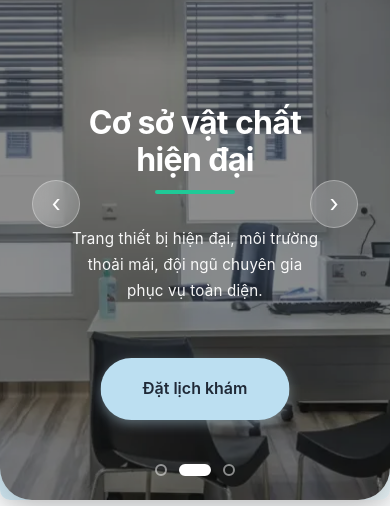
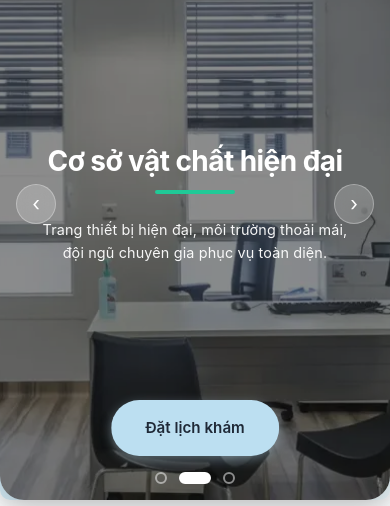
Before and after one commit to thien1805/WebProject-FE, a React (Vite) app: page / in a window 390 px wide. Shown: the part 148-654 px from the top of the page. Built offline with nearby package versions, Linux system fonts and the light colour scheme; no server answers.

Commit message:
fix css homepage

```diff
--- a/src/pages/Home/Carousel.css
+++ b/src/pages/Home/Carousel.css
@@ -58,13 +58,6 @@
   max-width: 75rem;
   margin: 0 auto;
   animation: slideTextIn 0.8s ease both;
-}
-
-@media (min-width: 768px) {
-  .slide-content {
-    gap: 2.5rem;
-    padding: 3rem 4rem;
-  }
 }
 
 .slide-title {
@@ -169,20 +162,6 @@
   box-shadow: 0 10px 30px rgba(0, 0, 0, 0.2);
 }
 
-@media (min-width: 768px) {
-  .carousel {
-    height: 80vh;
-    min-height: 600px;
-  }
-}
-
-@media (min-width: 1024px) {
-  .carousel {
-    height: 85vh;
-    min-height: 700px;
-  }
-}
-
 .carousel-nav {
   position: absolute;
   top: 50%;
@@ -252,3 +231,72 @@
 .slide-subtitle {
   text-align: center;
 }
+
+@media (min-width: 768px) {
+  .slide-content {
+    gap: 2.5rem;
+    padding: 3rem 4rem;
+  }
+
+  .carousel {
+    height: 80vh;
+    min-height: 600px;
+  }
+}
+
+@media (min-width: 1024px) {
+  .carousel {
+    height: 85vh;
+    min-height: 700px;
+  }
+}
+
+@media (max-width: 767px) {
+  .carousel {
+    height: 70vh;
+    min-height: 380px;
+    border-radius: 0 0 1.5rem 1.5rem;
+  }
+
+  .slide-content {
+    gap: 1.5rem;
+    padding: 1.75rem 1.25rem;
+    width: 92%;
+  }
+
+  .slide-title {
+    font-size: 1.75rem;
+    line-height: 1.2;
+  }
+
+  .slide-subtitle {
+    font-size: 0.9rem;
+    line-height: 1.6;
+  }
+
+  .slide-button-wrapper {
+    bottom: 2.75rem;
+  }
+
+  .slide-button {
+    padding: 0.85rem 2rem;
+    font-size: 0.95rem;
+    white-space: normal;
+    max-width: 240px;
+    text-align: center;
+  }
+
+  .carousel-nav {
+    padding: 0 1rem;
+  }
+
+  .carousel-btn {
+    width: 2.5rem;
+    height: 2.5rem;
+    font-size: 1.25rem;
+  }
+
+  .carousel-dots {
+    bottom: 1rem;
+  }
+}
--- a/src/pages/Home/components/CTASection.css
+++ b/src/pages/Home/components/CTASection.css
@@ -83,3 +83,28 @@
   transform: translateY(-2px);
   border-color: #9BC5E0;
 }
+
+@media (max-width: 767px) {
+  .cta-section {
+    padding: 3rem 0;
+  }
+
+  .cta-container {
+    padding: 0 1rem;
+  }
+
+  .cta-title {
+    font-size: 1.8rem;
+  }
+
+  .cta-subtitle {
+    font-size: 1rem;
+  }
+
+  .btn-cta-primary,
+  .btn-cta-secondary {
+    width: 100%;
+    max-width: 320px;
+    text-align: center;
+  }
+}
--- a/src/pages/Home/components/WhyChooseSection.css
+++ b/src/pages/Home/components/WhyChooseSection.css
@@ -4,13 +4,13 @@
   background-color: #f9fafb;
 }
 
-.section-container {
+.why-choose-section .section-container {
   max-width: 1280px;
   margin: 0 auto;
   padding: 0 1rem;
 }
 
-.section-title {
+.why-choose-section .section-title {
   font-size: 2rem;
   font-weight: bold;
   color: #1f2937;
@@ -18,7 +18,7 @@
 }
 
 @media (min-width: 768px) {
-  .section-title {
+  .why-choose-section .section-title {
     font-size: 2.5rem;
   }
 }
@@ -88,3 +88,21 @@
   height: 100%;
   object-fit: cover;
 }
+
+@media (max-width: 767px) {
+  .why-choose-section {
+    padding: 3rem 0;
+  }
+
+  .why-choose-section .section-container {
+    padding: 0 1rem;
+  }
+
+  .why-choose-content {
+    gap: 2.25rem;
+  }
+
+  .why-choose-image {
+    min-height: 260px;
+  }
+}
--- a/src/pages/Medical/Medical.css
+++ b/src/pages/Medical/Medical.css
@@ -117,12 +117,12 @@
   margin: 0 auto;
 }
 
-.services-grid {
+.all-services-section .services-grid {
   display: grid;
   grid-template-columns: repeat(auto-fill, minmax(320px, 1fr));
   gap: 2rem;
   align-items: stretch;
-  width: 280px;
+  width: 100%;
 }
 
 .checkup-grid {
@@ -392,7 +392,7 @@
     font-size: 2rem;
   }
 
-  .services-grid {
+  .all-services-section .services-grid {
     grid-template-columns: 1fr;
   }
 
```
